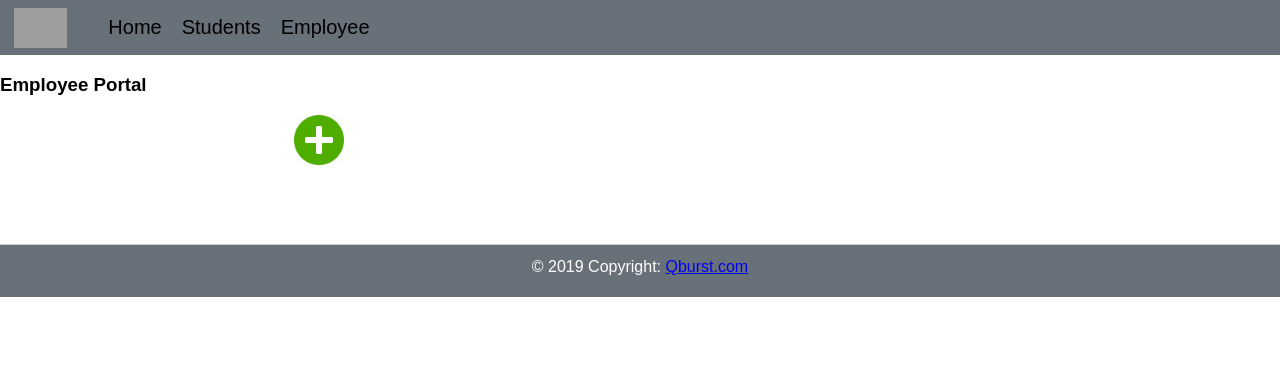
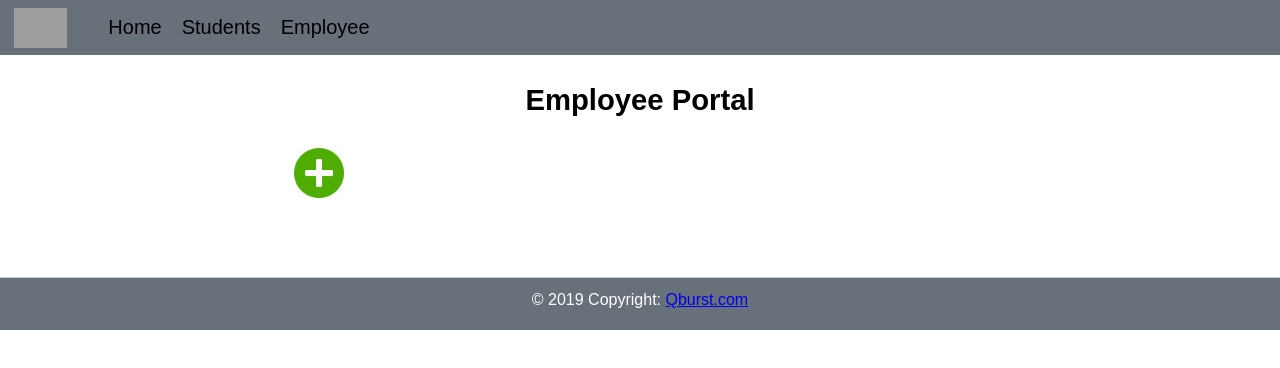
Before and after one commit to shravansuresh/src, a plain HTML site: page index.html in a window 1280 px wide. Both pictures are taken after a click on the link "Employee". Drawn offline with nearby package versions, Linux system fonts and the light colour scheme; grey boxes are pictures that could not be loaded.

Commit message:
added header to employee

```diff
--- a/css/main.css
+++ b/css/main.css
@@ -12,3 +12,7 @@ body{
   display: flex;
   justify-content: center;
 }
+.portal{
+  font-size: 25px;
+  text-align: center;
+}
--- a/pages/employee/employee.html
+++ b/pages/employee/employee.html
@@ -15,7 +15,10 @@
         </div>
     </div>
 </div>
-<h3>Employee Portal</h3>
+<div class="portal">
+    <h3>Employee Portal</h3>
+</div>
+
 <div class="tableOp" >
     <button type="button" class="addBtn" id="addBtn" onclick="window.addRowModal(window.empConfig, 'employeesTbl')"><img src="./assets/images/addicon.png" heigh= "50px" width= "50px" alt="add row" class="addBtn"></button>
     <div class="active-purple-3 active-purple-4 mb-4" style="display:none" id="search">
```
